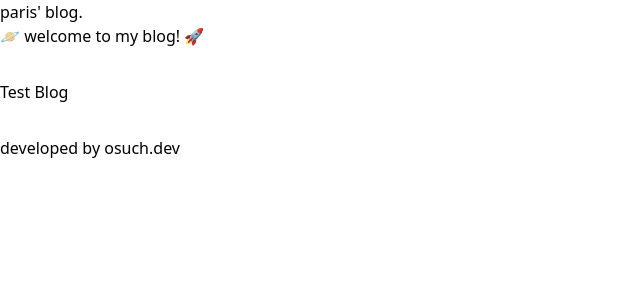
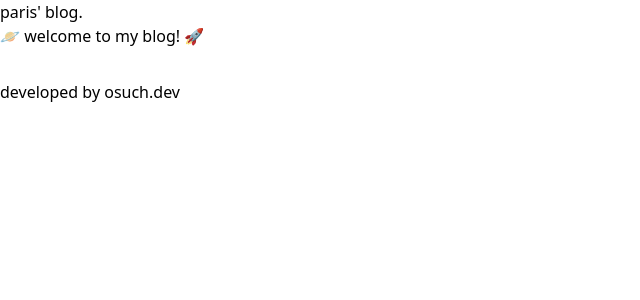
Before and after one commit to parisosuch-dev/blog, a Next.js app: page / in a window 1280 px wide. Shown: the top 300 px of the page, without its empty margins (0-640 px from the left). Built offline with nearby package versions, Linux system fonts and the light colour scheme.

Commit message:
new fix maybe :

```diff
--- a/app/posts/[slug]/page.tsx
+++ b/app/posts/[slug]/page.tsx
@@ -5,7 +5,7 @@ import getPostMeta from "@/components/getPostMeta";
 
 const getPostContent = (slug: string) => {
     /* get post content from slug */
-    const folder = "/posts/";
+    const folder = "app/posts/";
     // get the file via the path and slug name being passed in params
     const file = `${folder}${slug}.md`;
     // decode the file content to utf-8
--- a/components/getPostMeta.ts
+++ b/components/getPostMeta.ts
@@ -4,7 +4,7 @@ import { PostMetadata } from "@/components/PostMetadata";
 
 const getPostMeta = (): PostMetadata[] => {
     /* returns all post metadata */
-    const folder = "posts/";
+    const folder = "app/posts/";
     const files = fs.readdirSync(folder);
     // get all markdown posts through filter
     const mdPosts = files.filter((file) => file.endsWith(".md"));
```
